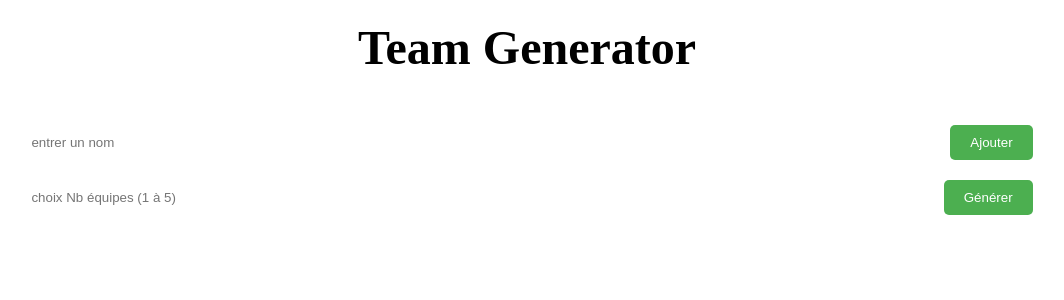
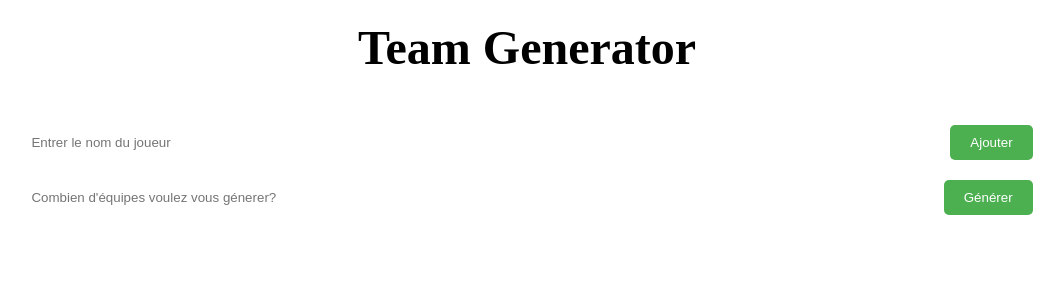
Before and after one commit to bahrahim/teamgenerator, an Angular app: page / in a window 1280 px wide. Shown: the top 300 px of the page, without its empty margins (113-1177 px from the left). Built offline with nearby package versions, Linux system fonts and the light colour scheme.

Commit message:
Code CSS généré par chatGPT

```diff
--- a/src/app/app.component.html
+++ b/src/app/app.component.html
@@ -10,7 +10,7 @@
     <input
       #inputPlayer
       type="text"
-      placeholder="entrer un nom"
+      placeholder="Entrer le nom du joueur"
       (input)="onInput(inputPlayer.value)"
       [value]="newPlayer"
       >
@@ -22,7 +22,7 @@
     <input
       #inputTeam
       type="text"
-      placeholder="choix Nb équipes (1 à 5)"
+      placeholder="Combien d'équipes voulez vous génerer?"
       (input)="onInputTeam(inputTeam.value)"
       [value]="numberOfTeams"
       >
```
Also changed, not shown: src/app/app.component.scss (+8 -2 lines).
